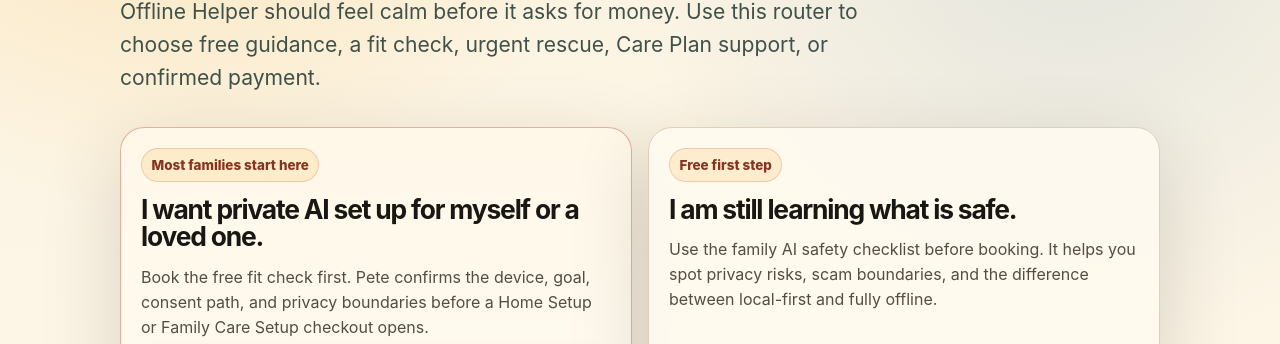
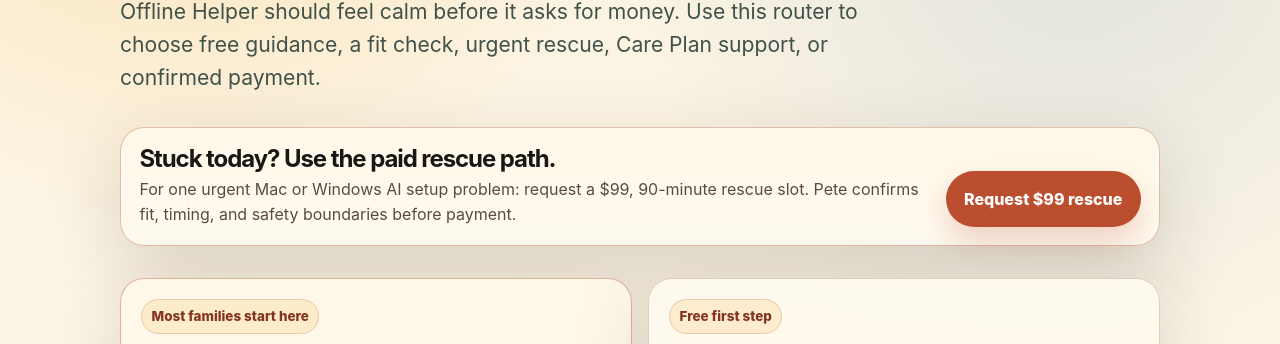
Before and after one commit to Pdbjork/offline-helper-site, a plain HTML site: page start/index.html in a window 1280 px wide. Shown: the part 405-749 px from the top of the page. Drawn offline with Linux system fonts and the light colour scheme.

Commit message:
feat(rescue): elevate paid rescue path

```diff
--- a/start/index.html
+++ b/start/index.html
@@ -53,9 +53,12 @@
     .button.primary:hover { background:var(--accent-dark); }
     .button.secondary { background:white; color:var(--ink); border-color:var(--line); }
     .note { margin-top:1.6rem; padding:1rem 1.15rem; background:var(--sage); border-radius:18px; border:1px solid rgba(19,35,29,.08); }
+    .rescue-strip { margin-top:2rem; display:grid; grid-template-columns:minmax(0,1fr) auto; gap:1rem; align-items:center; padding:1.15rem; background:linear-gradient(180deg,#fff8e9 0%,#fffaf0 100%); border:1px solid rgba(187,78,47,.36); border-radius:24px; box-shadow:var(--shadow); }
+    .rescue-strip h2 { font-size:1.5rem; }
+    .rescue-strip p { margin:.35rem 0 0; color:var(--muted); }
     .note p { margin:.35rem 0; }
     footer { margin-top:2rem; color:var(--muted); font-size:.95rem; }
-    @media (max-width: 820px) { .grid { grid-template-columns:1fr; } main { padding-top:2.5rem; } }
+    @media (max-width: 820px) { .grid, .rescue-strip { grid-template-columns:1fr; } main { padding-top:2.5rem; } }
   </style>
 </head>
 <body>
@@ -67,6 +70,14 @@
     <span class="eyebrow">Choose the safest next step</span>
     <h1>Start with the path that fits today.</h1>
     <p class="lede">Offline Helper should feel calm before it asks for money. Use this router to choose free guidance, a fit check, urgent rescue, Care Plan support, or confirmed payment.</p>
+
+    <section class="rescue-strip" aria-labelledby="rescue-fast-title">
+      <div>
+        <h2 id="rescue-fast-title">Stuck today? Use the paid rescue path.</h2>
+        <p>For one urgent Mac or Windows AI setup problem: request a $99, 90-minute rescue slot. Pete confirms fit, timing, and safety boundaries before payment.</p>
+      </div>
+      <a class="button primary" href="/paid-rescue/?utm_source=start_router&utm_medium=urgent_strip">Request $99 rescue</a>
+    </section>
 
     <section class="grid" aria-label="Offline Helper start paths">
       <article class="card featured">
```
Also changed, not shown: index.html (+3 -1 lines).
